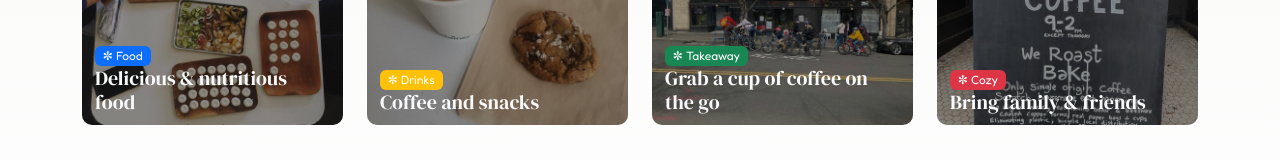
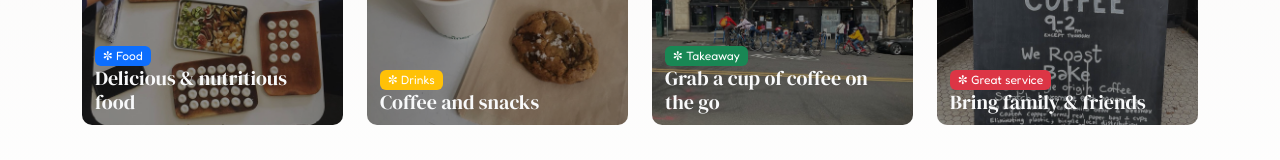
Before and after one commit to 6hislain/courier-coffee-roasters, a plain HTML site: page index.html in a window 1280 px wide. Shown: the part 1595-1755 px from the top of the page. Drawn offline with Linux system fonts and the light colour scheme.

Commit message:
new commit

```diff
--- a/index.html
+++ b/index.html
@@ -439,9 +439,7 @@
                   class="rounded-bg mb-2 w-100 featured-md"
                 />
                 <div class="post-text text-light">
-                  <span class="badge bg-primary fw-light">
-                    &#10044; Food
-                  </span>
+                  <span class="badge bg-primary fw-light"> &#10044; Food </span>
                   <h5>
                     <a class="text-light text-decoration-none" href="#">
                       Delicious & nutritious food
@@ -497,7 +495,7 @@
                   class="rounded-bg mb-2 w-100 featured-md"
                 />
                 <div class="post-text text-light">
-                  <span class="badge bg-danger fw-light"> &#10044; Cozy </span>
+                  <span class="badge bg-danger fw-light"> &#10044; Great service </span>
                   <h5>
                     <a class="text-light text-decoration-none" href="#">
                       Bring family & friends
```
